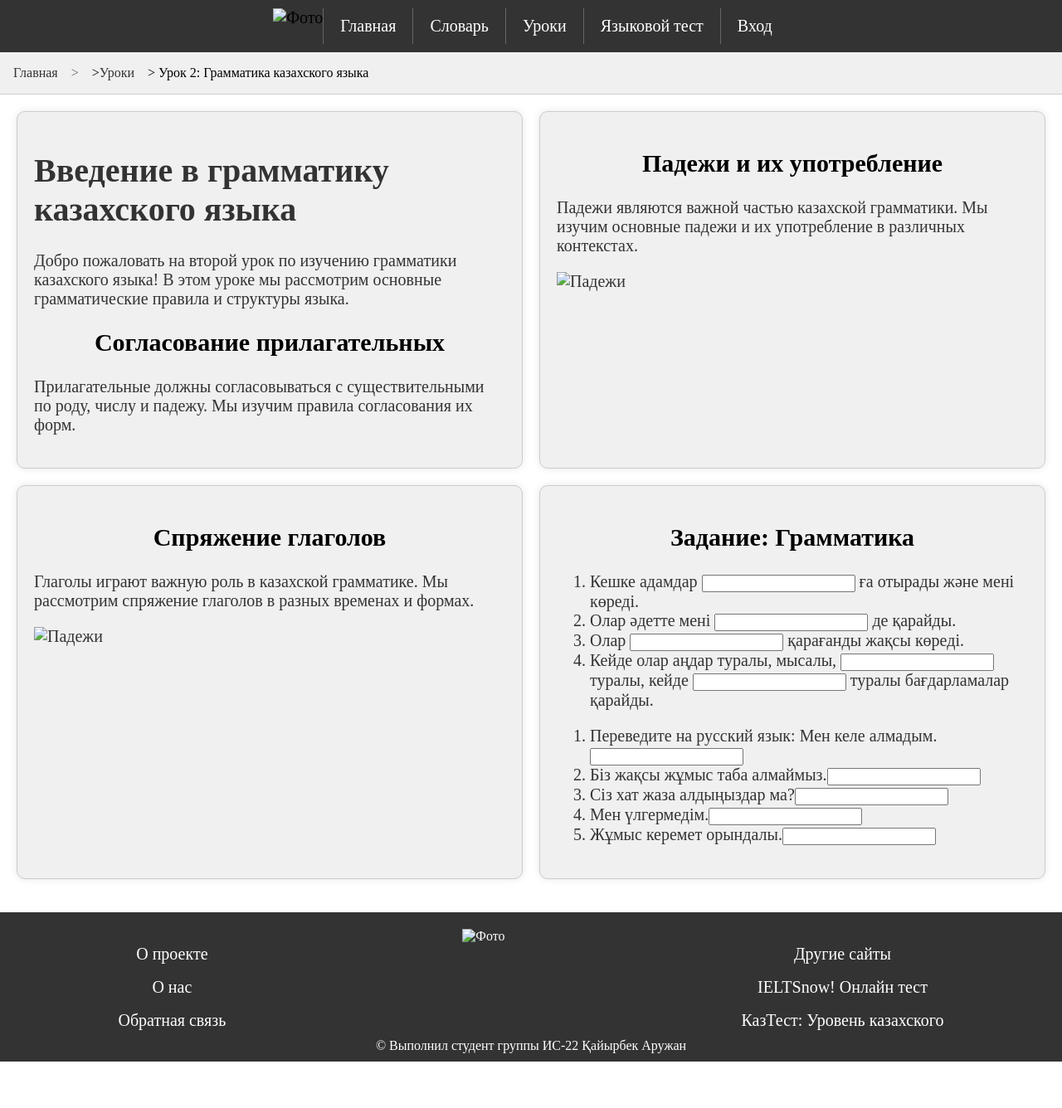
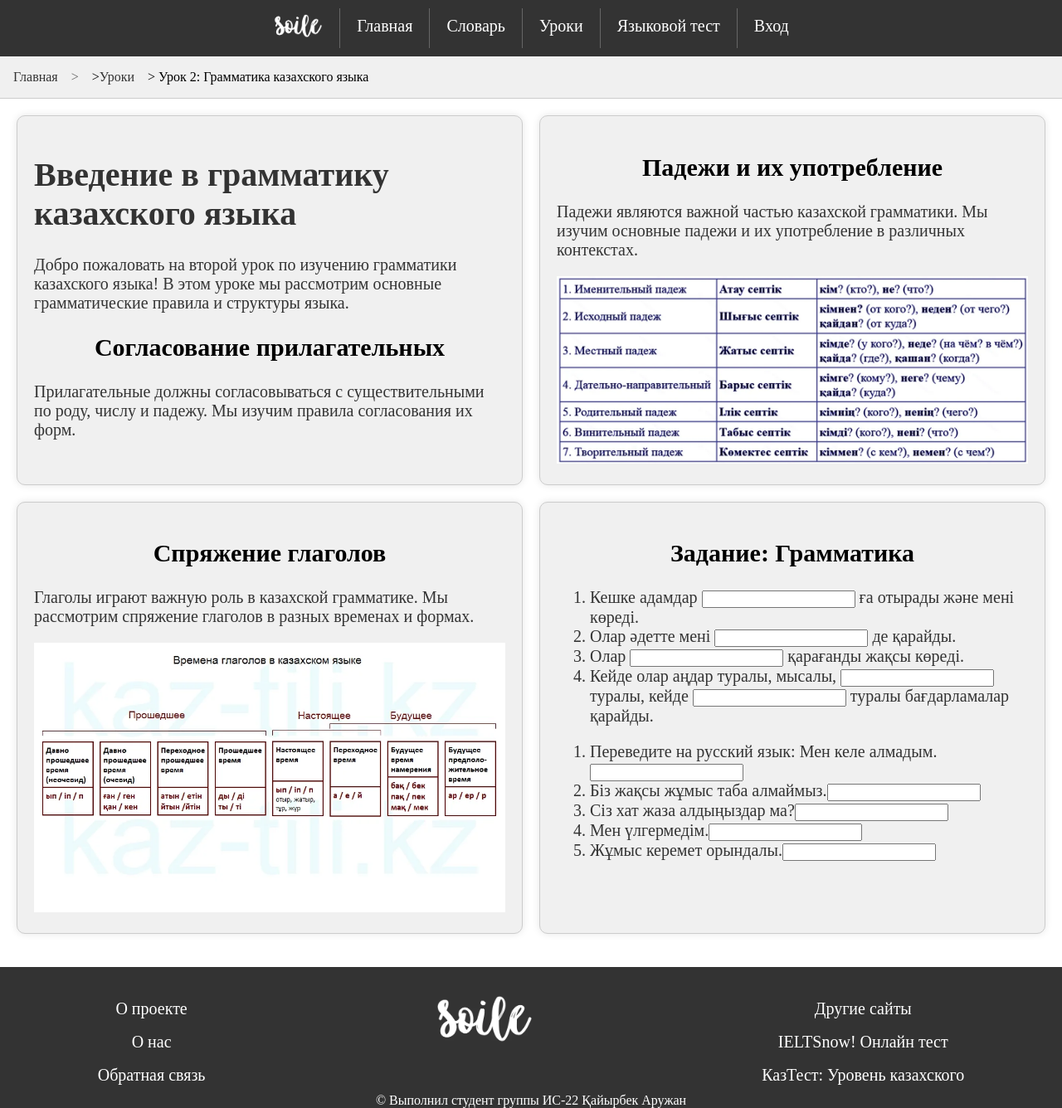
Before and after one commit to malioka/soile, a plain HTML site: page lessons/kazakh_lesson2.html in a window 1280 px wide. Shown: the whole page at 83% size. Before the commit the page ends 1280 px from the top, so only its background shows below. Drawn offline with Linux system fonts and the light colour scheme.

Commit message:
Update kazakh_lesson2.html

```diff
--- a/lessons/kazakh_lesson2.html
+++ b/lessons/kazakh_lesson2.html
@@ -14,7 +14,7 @@
   <nav id="main-nav">
     <ul id="navbar">
       <li id="logotip">
-        <img id="theme-switch-btn" src="C:\Users\Mechta2023\Downloads\Soile.png" alt="Фото" style="width: 100px;" onclick="toggleTheme()">
+        <img id="theme-switch-btn" src="../img\index\Soile.webp" alt="Фото" style="width: 100px;" onclick="toggleTheme()">
         </li>
             <li id="home"><a href="../index.html" style="text-decoration:none;">Главная</a></li>
             <li id="dictionary"><a href="../dictionary.html" style="text-decoration:none;">Словарь</a></li>
@@ -91,14 +91,14 @@
         <div class="grid-item grammar-section" style="text-align: left;">
             <h2>Падежи и их употребление</h2>
             <p>Падежи являются важной частью казахской грамматики. Мы изучим основные падежи и их употребление в различных контекстах.</p>
-            <img src="C:\Users\Mechta2023\Desktop\4 семестр\протоколы и интерфейсы компьютерных систем\3modul\img\lessons\kzkzk.jpg" alt="Падежи" style="width: 100%;">
+            <img src="../img\lessons\kzkzk.webp" alt="Падежи" style="width: 100%;">
         </div>
 
         <!-- Третий блок -->
         <div class="grid-item verb-conjugation-section" style="text-align: left;">
             <h2>Спряжение глаголов</h2>
             <p>Глаголы играют важную роль в казахской грамматике. Мы рассмотрим спряжение глаголов в разных временах и формах.</p>
-            <img src="C:\Users\Mechta2023\Desktop\4 семестр\протоколы и интерфейсы компьютерных систем\3modul\img\lessons\kzkzk.jpg" alt="Падежи" style="width: 100%;">
+            <img src="../img\lessons\kz1.webp" alt="Падежи" style="width: 100%;">
         </div>
 
         <!-- Четвертый блок -->
@@ -128,7 +128,7 @@
             <p><a href="../login/error.html">Обратная связь</a></p>
         </div>
         <div class="footer-section logo">
-            <img src="C:\Users\Mechta2023\Downloads\Soile.png" alt="Фото" class="logo-img">
+            <img src="../img\index\Soile.webp" alt="Фото" class="logo-img">
         </div>
         <div class="footer-section">
             <p>Другие сайты</p>
```
